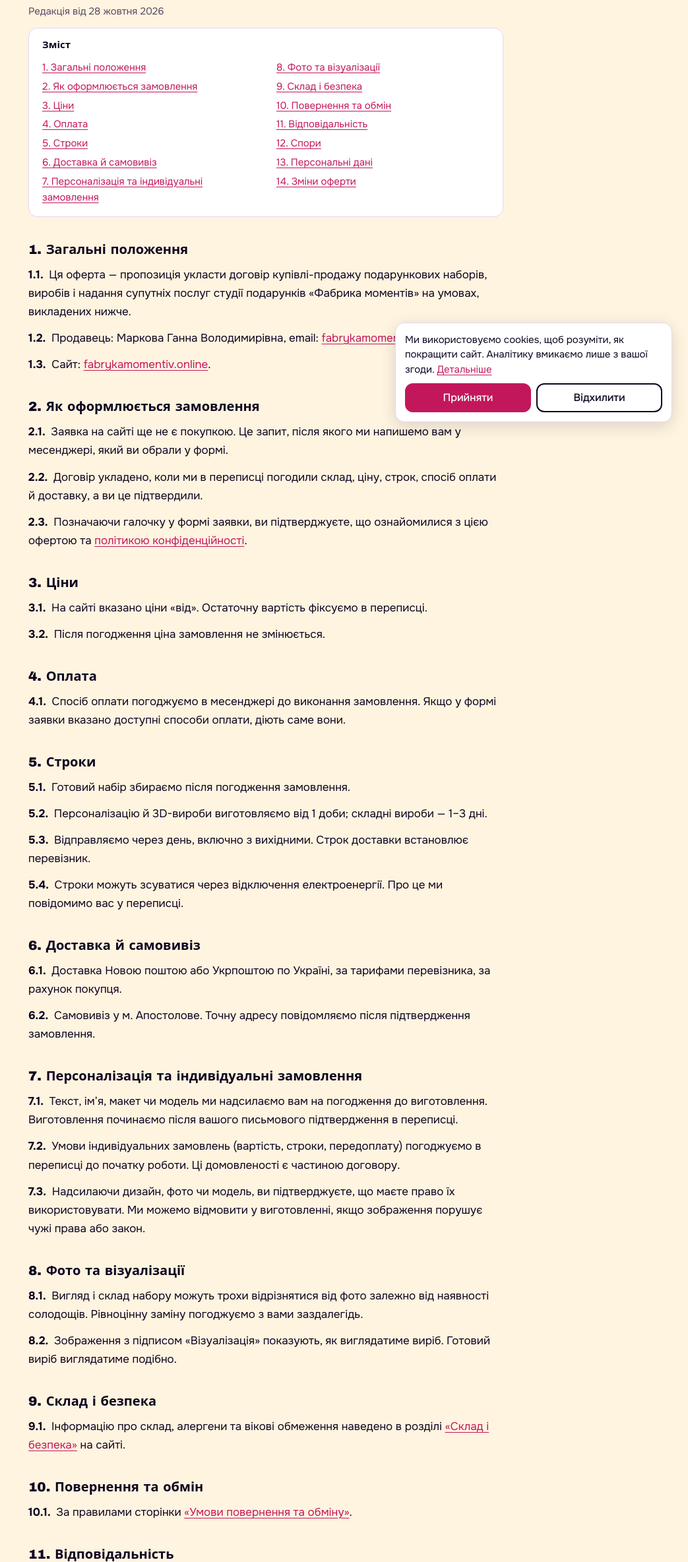
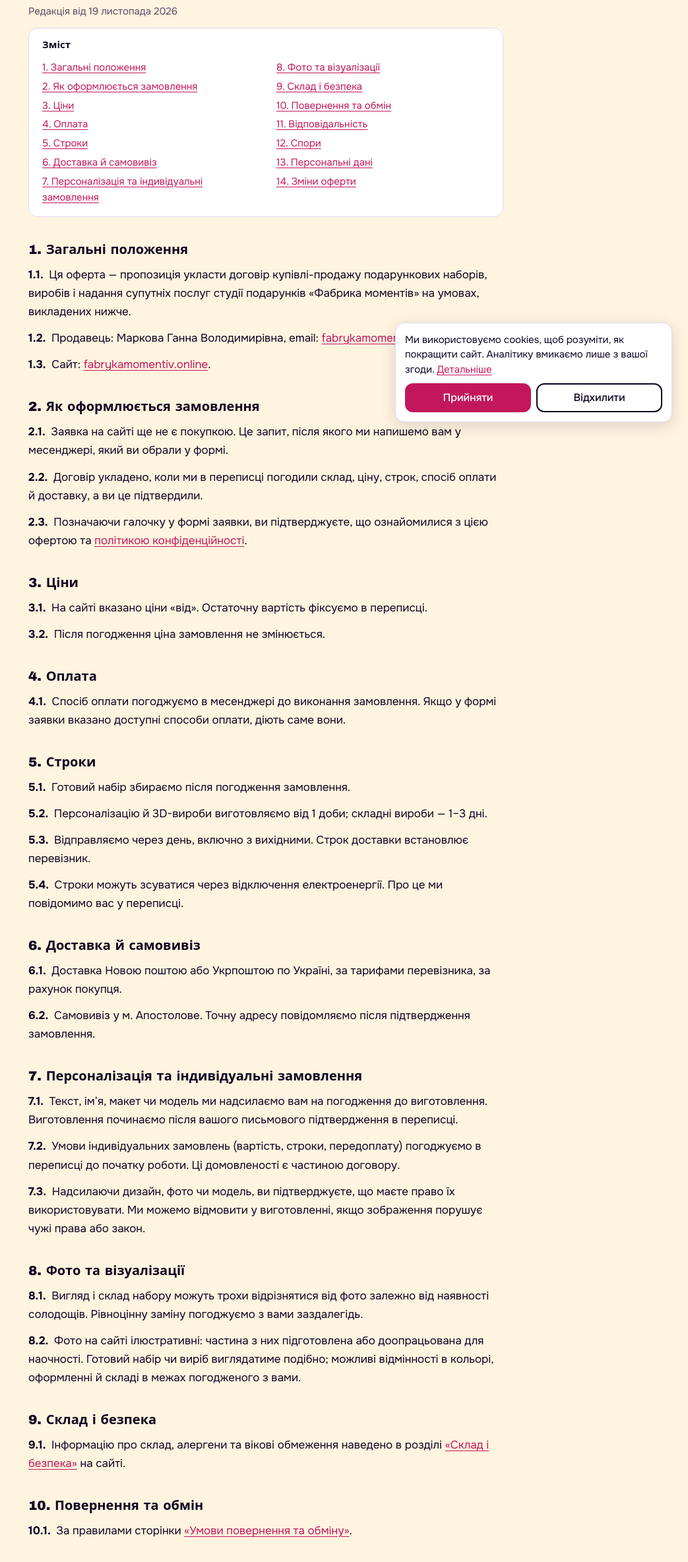
Before and after one commit to fabrykamomentiv-v2/My-landing, a plain HTML site: page oferta/index.html in a window 1280 px wide. Shown: the part 136-2504 px from the top of the page at 66% size, without its empty margins (237-1280 px from the left). Drawn offline with Linux system fonts and the light colour scheme; a web font is replaced by a local one.

Commit message:
Add files via upload

```diff
--- a/oferta/index.html
+++ b/oferta/index.html
@@ -30,7 +30,7 @@
 </header>
 <main id="main" class="doc">
 <h1>Публічна оферта</h1>
-<p class="edition">Редакція від 28 жовтня 2026</p>
+<p class="edition">Редакція від 19 листопада 2026</p>
 <nav class="toc" aria-label="Зміст">
   <p class="toc-title">Зміст</p>
   <ul>
@@ -92,7 +92,7 @@
 <section id="foto">
 <h2>8. Фото та візуалізації</h2>
 <p><span class="num">8.1.</span> Вигляд і склад набору можуть трохи відрізнятися від фото залежно від наявності солодощів. Рівноцінну заміну погоджуємо з вами заздалегідь.</p>
-<p><span class="num">8.2.</span> Зображення з підписом «Візуалізація» показують, як виглядатиме виріб. Готовий виріб виглядатиме подібно.</p>
+<p><span class="num">8.2.</span> Фото на сайті ілюстративні: частина з них підготовлена або доопрацьована для наочності. Готовий набір чи виріб виглядатиме подібно; можливі відмінності в кольорі, оформленні й складі в межах погодженого з вами.</p>
 </section>
 <section id="sklad">
 <h2>9. Склад і безпека</h2>
```
